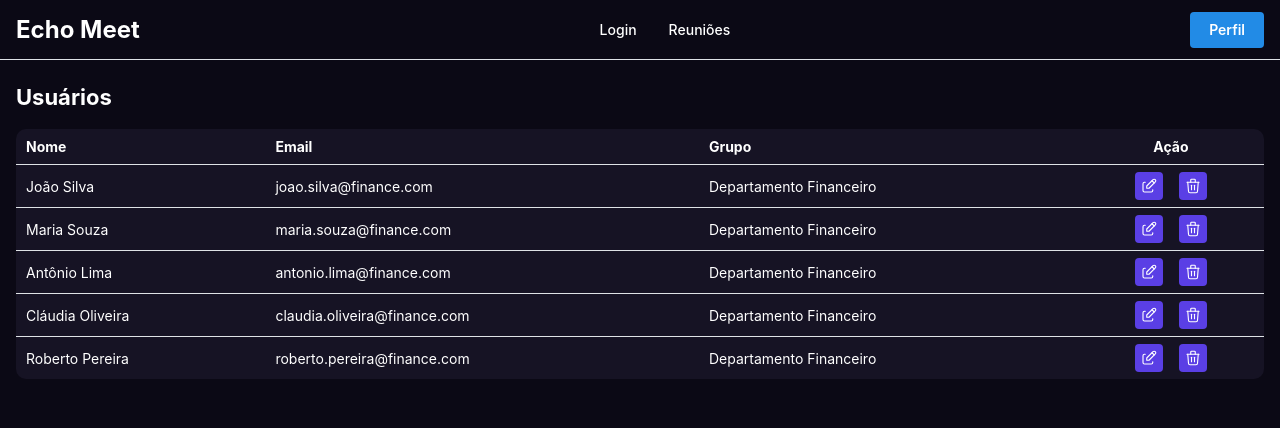
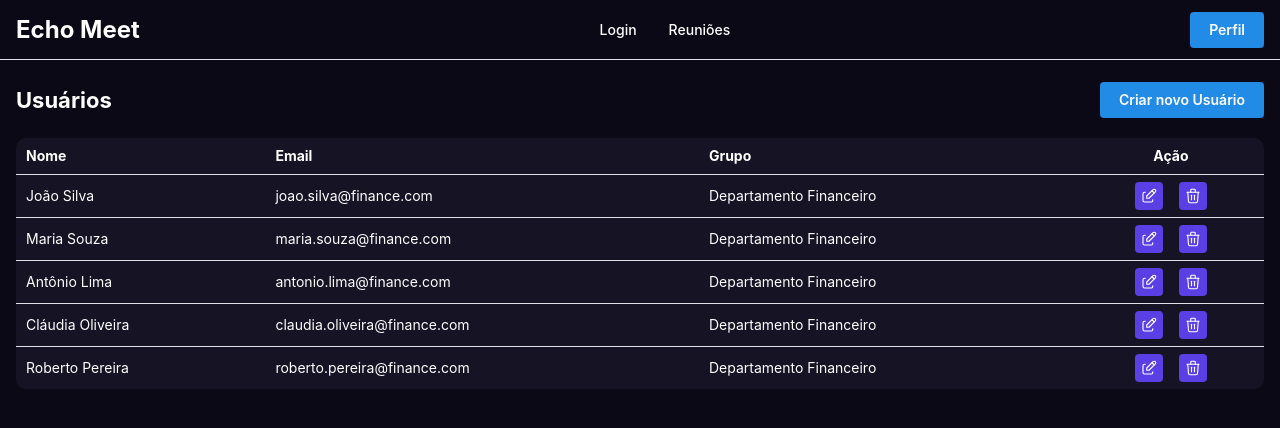
Before and after one commit to gabriel-teotonio/echo-meet-frontend, a React (Vite) app: page /users in a window 1280 px wide. Shown: the top 428 px of the page. Built offline with nearby package versions, Linux system fonts and the light colour scheme.

Commit message:
add criação de user

```diff
--- a/src/pages/Users/Users.tsx
+++ b/src/pages/Users/Users.tsx
@@ -1,5 +1,6 @@
-import { ActionIcon, Group, Table, Title } from '@mantine/core';
-import { IconAi, IconEdit, IconTrash } from '@tabler/icons-react';
+import { ActionIcon, Button, Flex, Group, Modal, Select, Table, TextInput, Title } from '@mantine/core';
+import { useDisclosure } from '@mantine/hooks';
+import { IconEdit, IconMail, IconTrash, IconUser } from '@tabler/icons-react';
 
 const elements = [
     { email: 'joao.silva@finance.com', mass: 65.38, symbol: 'JS', name: 'João Silva', grupo: 'Departamento Financeiro' },
@@ -11,6 +12,8 @@ const elements = [
 
 
 export function Users() {
+  const [opened, { open, close }] = useDisclosure(false);
+
   const rows = elements.map((element) => (
     <Table.Tr key={element.name}>
         <Table.Td>{element.name}</Table.Td>
@@ -31,8 +34,36 @@ export function Users() {
 
   return (
     <>
-    <Title mb={'md'} order={3}>Usuários</Title>
+      <Modal opened={opened} onClose={close} title="Criar novo Usuário" centered>
+        <Flex gap={'sm'} direction={'column'}>
+          <TextInput
+          leftSectionPointerEvents="none"
+          leftSection={<IconUser size={14} />}
+          label="Nome completo"
+          placeholder="nome completo"
+        />
+          <TextInput
+          leftSectionPointerEvents="none"
+          leftSection={<IconMail size={14} />}
+          label="Email"
+          placeholder="Email"
+        />
+        <Select
+          label="Selecionar grupo"
+          placeholder="escolha um grupo"
+          data={['Financeiro', 'Tecnologia', 'RH', 'Administrativo']}
+          searchable
+          nothingFoundMessage="Nenhum grupo encontrado"
+        />
+        </Flex>
+      </Modal>
+    <Flex justify='space-between' align={'center'}>
+      <Title order={3}>Usuários</Title>
+      <Button onClick={open}>Criar novo Usuário</Button>
+    </Flex>
+
     <Table
+    mt={'lg'}
     bg={'#161324'}
     style={{borderRadius: '10px'}}>
       <Table.Thead>
```
